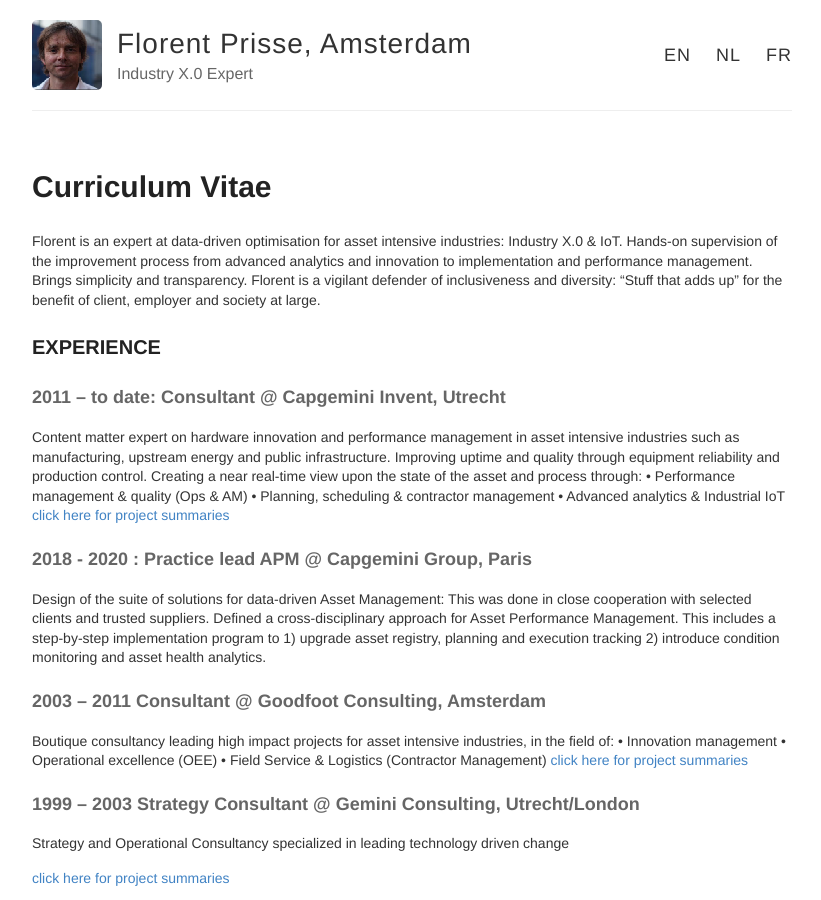
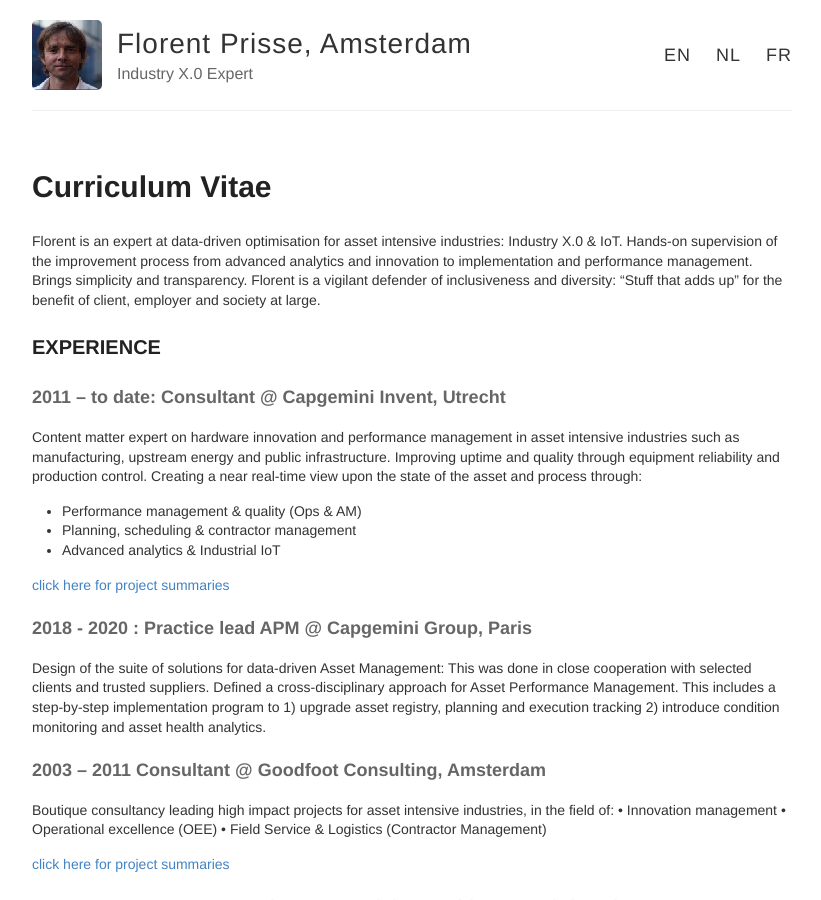
Before and after one commit to fprisse/fprisse.github.io, a Jekyll site: the page built from index.md, in a window 1280 px wide and 900 px high. Shown: the whole window, without its empty margins (228-1049 px from the left). Built offline with Jekyll 4.4.1, drawn with Linux system fonts in a browser that asks for light colours; comment, search, counter and statistics services are not loaded.

Commit message:
typo's door wysiwyg editor

```diff
--- a/index.md
+++ b/index.md
@@ -6,58 +6,48 @@ permalink: /
 Florent is an expert at data-driven optimisation for asset intensive industries: Industry X.0 & IoT. Hands-on supervision of the improvement process from advanced analytics and innovation to implementation and performance management. Brings simplicity and transparency. Florent is a vigilant defender of inclusiveness and diversity: “Stuff that adds up” for the benefit of client, employer and society at large.
 
 ### EXPERIENCE
+#### 2011 – to date: Consultant @ Capgemini Invent, Utrecht
+Content matter expert on hardware innovation and performance management in asset intensive industries such as manufacturing, upstream energy and public infrastructure. Improving uptime and quality through equipment reliability and production control. Creating a near real-time view upon the state of the asset and process through:
+ - Performance management & quality (Ops & AM)
+ - Planning, scheduling & contractor management
+ - Advanced analytics & Industrial IoT
 
-#### 2011 – to date: Consultant @ Capgemini Invent, Utrecht
-
-Content matter expert on hardware innovation and performance management in asset intensive industries such as manufacturing, upstream energy and public infrastructure. Improving uptime and quality through equipment reliability and production control. Creating a near real-time view upon the state of the asset and process through:
-•	Performance management & quality (Ops & AM)
-•	Planning, scheduling & contractor management
-•	Advanced analytics & Industrial IoT
 [click here for project summaries](https://fprisse.github.io/projects_invent)
 
 #### 2018 - 2020 : Practice lead APM @ Capgemini Group, Paris
-
 Design of the suite of solutions for data-driven Asset Management: This was done in close cooperation with selected clients and trusted suppliers. Defined a cross-disciplinary approach for Asset Performance Management. This includes a step-by-step implementation program to 1) upgrade asset registry, planning and execution tracking 2) introduce condition monitoring and asset health analytics.
 
 #### 2003 – 2011 Consultant @ Goodfoot Consulting, Amsterdam
-
 Boutique consultancy leading high impact projects for asset intensive industries, in the field of:
 •	Innovation management
 •	Operational excellence (OEE)
 •	Field Service & Logistics (Contractor Management)
+
 [click here for project summaries](https://fprisse.github.io/projects_goodfoot)
 
 #### 1999 – 2003 Strategy Consultant @ Gemini Consulting, Utrecht/London
-
 Strategy and Operational Consultancy specialized in leading technology driven change
 
 [click here for project summaries](https://fprisse.github.io/projects_gemini)
 
 #### 1999 - 1999 Intern @ Allen & Overy, Amsterdam
-
 Intern at Mergers & Acquisition department
 
 #### 1998 – 1999 Intern @ Shell Global Solutions, the Hague
-
 Helped to set-up a corporate recruiting agency for IT professionals
 
 ### EDUCATION
-
 #### 1999 LLM Corporate Governance @ University of Amsterdam
-
 Final thesis: Role of the government representative on supervisory boards of utility companies
 2nd Major in Intellectual property law
 
 #### 1993 Economics @ University of Amsterdam
-
 Undergraduate Program
 
 #### 1992 VWO – β @ Rijnlands Lyceum Oegstgeest
-
 math, physics, chemistry, biology, economics, English, Dutch
 
 ### OTHER
-
 **Activities**
  - Offshore Competition sailing: Winsome @ Cowes & Cephei @ Frejus
  - Choir singing
```
